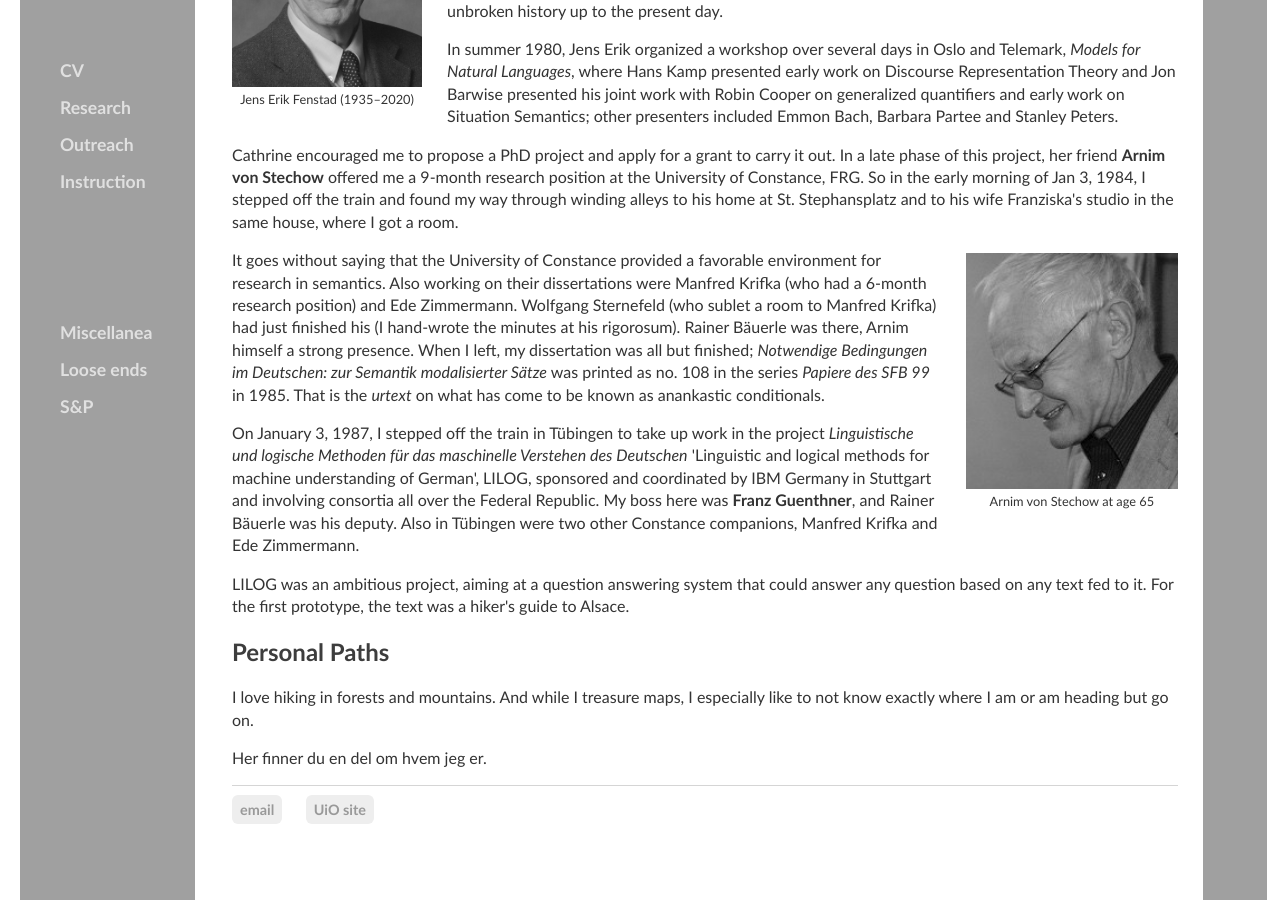
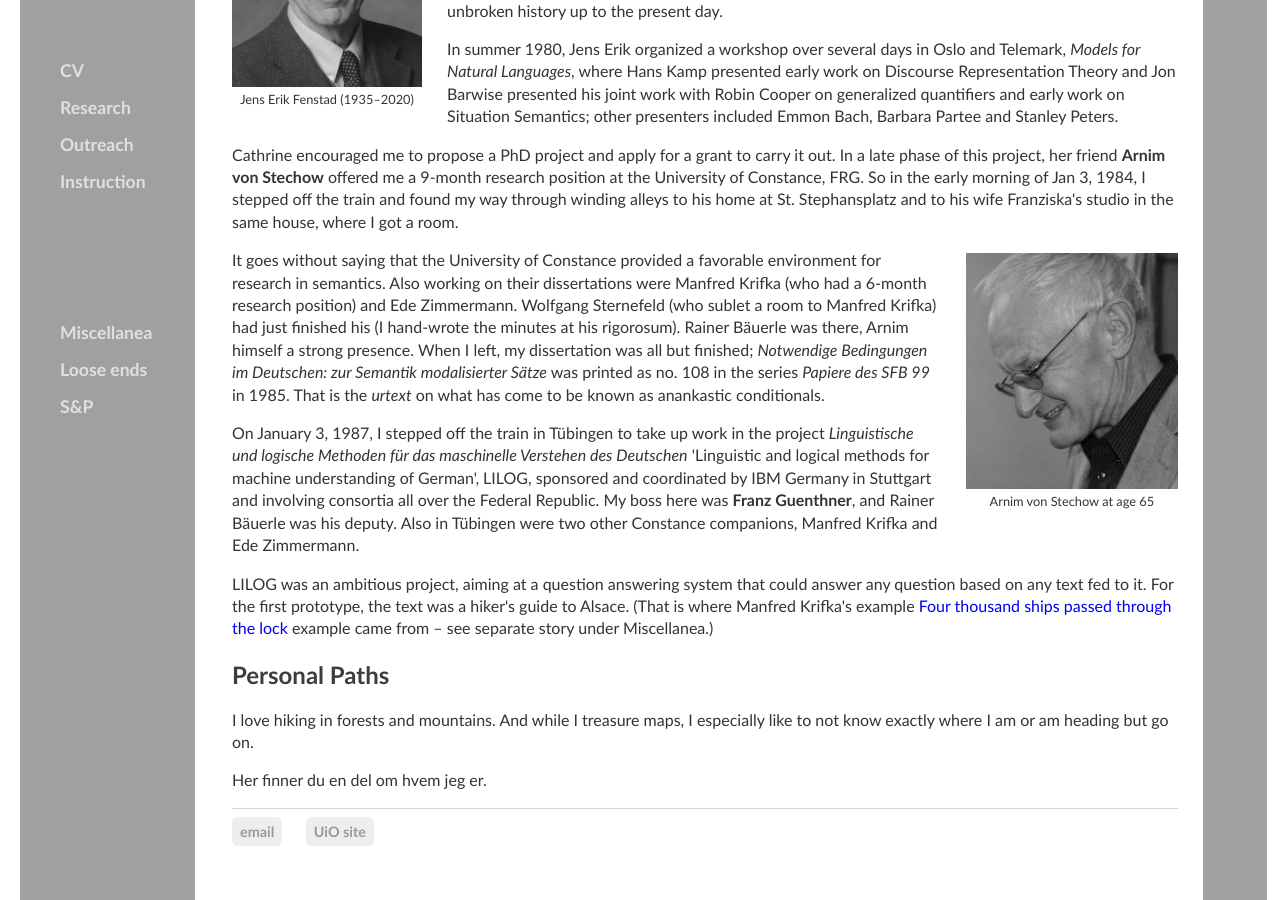
Before and after one commit to kjelljs/kjelljs.github.io, a Jekyll site: the page built from about/index.html, in a window 1280 px wide and 900 px high, scrolled down 914 px. Built offline with Jekyll 4.4.1, drawn with Linux system fonts in a browser that asks for light colours.

Commit message:
Update index.html

```diff
--- a/about/index.html
+++ b/about/index.html
@@ -29,7 +29,7 @@
 	<div style="float:right;"><figure class="rightfig"><img style="height:236px;" src="/pics/AvS65.jpg"><figcaption>Arnim von Stechow at age 65</figcaption></figure></div>
 	<p>It goes without saying that the University of Constance provided a favorable environment for research in semantics. Also working on their dissertations were Manfred Krifka (who had a 6-month research position) and Ede Zimmermann. Wolfgang Sternefeld (who sublet a room to Manfred Krifka) had just finished his (I hand-wrote the minutes at his rigorosum). Rainer Bäuerle was there, Arnim himself a strong presence. When I left, my dissertation was all but finished; <i>Notwendige Bedingungen im Deutschen: zur Semantik modalisierter Sätze</i> was printed as no. 108 in the series <i>Papiere des SFB 99</i> in 1985. That is the <i>urtext</i> on what has come to be known as anankastic conditionals.</p>
 <p>On January 3, 1987, I stepped off the train in Tübingen to take up work in the project <i>Linguistische und logische Methoden für das maschinelle Verstehen des Deutschen</i> 'Linguistic and logical methods for machine understanding of German', LILOG, sponsored and coordinated by IBM Germany in Stuttgart and involving consortia all over the Federal Republic. My boss here was <b>Franz Guenthner</b>, and Rainer Bäuerle was his deputy. Also in Tübingen were two other Constance companions, Manfred Krifka and Ede Zimmermann.</p>
-<p>LILOG was an ambitious project, aiming at a question answering system that could answer any question based on any text fed to it. For the first prototype, the text was a hiker's guide to Alsace. </p>
+<p>LILOG was an ambitious project, aiming at a question answering system that could answer any question based on any text fed to it. For the first prototype, the text was a hiker's guide to Alsace. (That is where Manfred Krifka's example <a href="https://doi.org/10.1007/BF00627291">Four thousand ships passed through the lock<a> example came from &ndash; see separate story under Miscellanea.)</p>
 	<h2 id="priv">Personal Paths</h2>
 	<p>I love hiking in forests and mountains. And while I treasure maps, I especially like to not know exactly where I am or am heading but go on.</p>
 	<p>Her finner du en del om hvem jeg er.</p>
```
